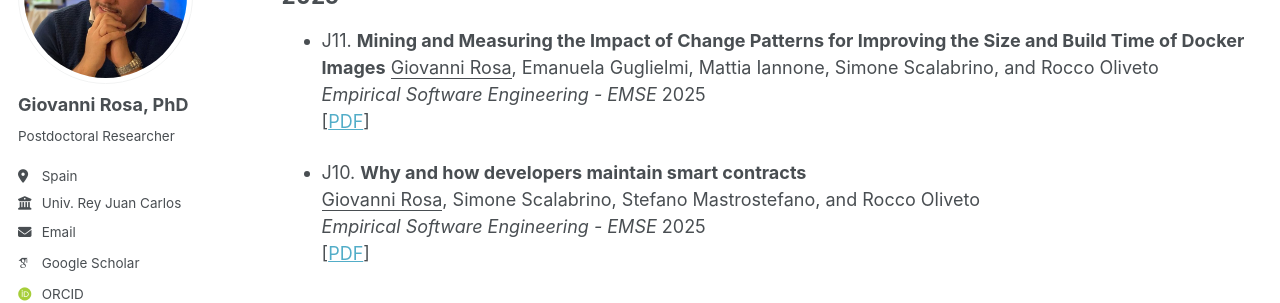
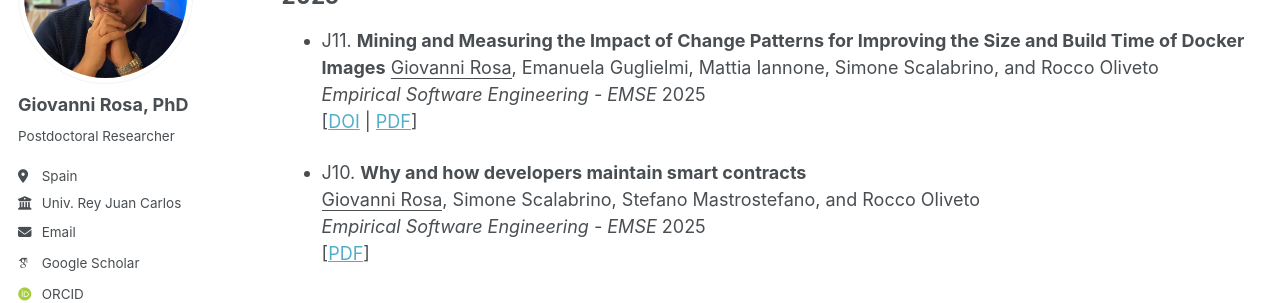
Before and after one commit to grosa1/grosa1.github.io, a Jekyll site: the page built from _pages/publications.md, in a window 1280 px wide and 900 px high. Shown: the part 190-493 px from the top of the window. Built offline with Jekyll 4.4.1, drawn with Linux system fonts in a browser that asks for light colours; some web fonts are replaced; a script that is not in the unit is left out.

Commit message:
Update publications.md

```diff
--- a/_pages/publications.md
+++ b/_pages/publications.md
@@ -39,7 +39,8 @@ author_profile: true
 * J11. **Mining and Measuring the Impact of Change Patterns for Improving the Size and Build Time of Docker Images**
 <u>Giovanni Rosa</u>, Emanuela Guglielmi, Mattia Iannone, Simone Scalabrino, and Rocco Oliveto
 _Empirical Software Engineering - EMSE_ 2025
-\[[PDF](/files/EMSE2025MiningAndMeasuring.pdf)\]
+\[[DOI](https://doi.org/10.1007/s10664-025-10680-8) \|
+[PDF](/files/EMSE2025MiningAndMeasuring.pdf)\]
 
 * J10. **Why and how developers maintain smart contracts**
 <u>Giovanni Rosa</u>, Simone Scalabrino, Stefano Mastrostefano, and Rocco Oliveto
```
